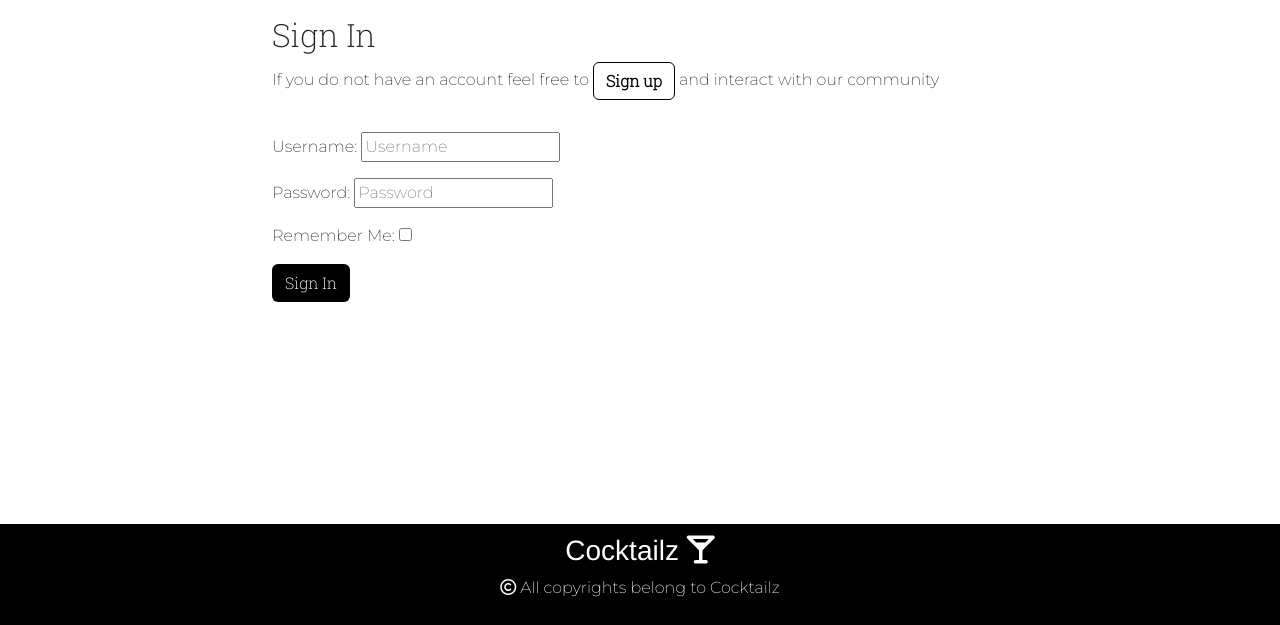
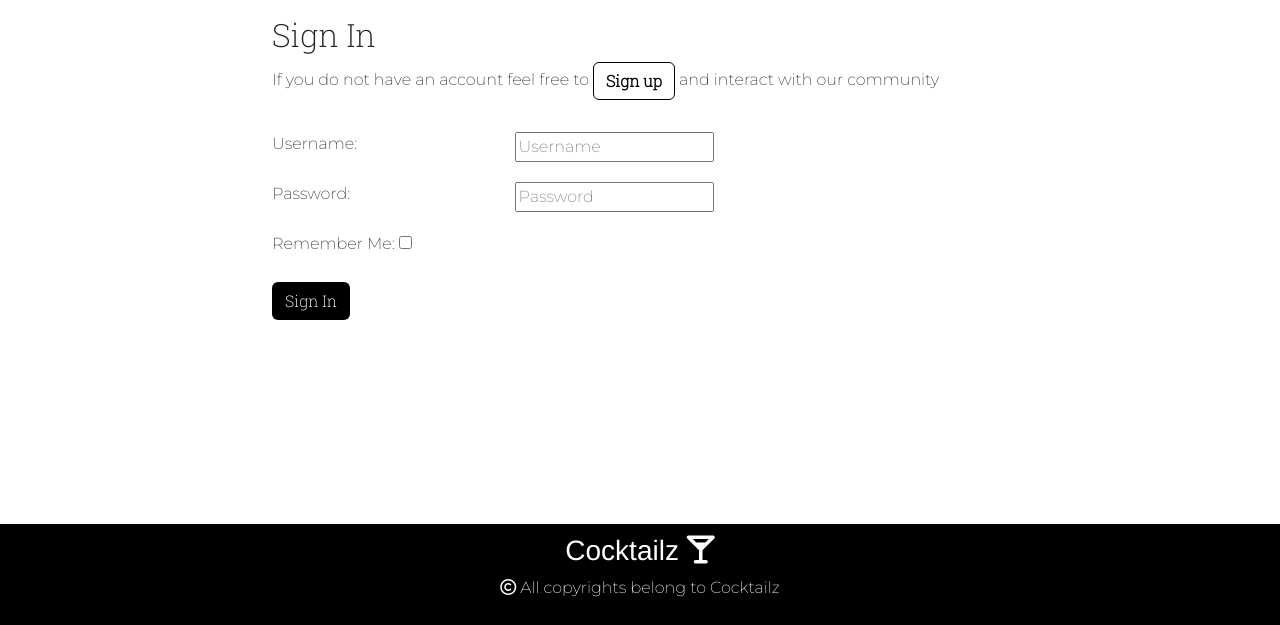
Before and after one commit to antoniog675/PP4-Full-Stack_ToolKit, a Django app: page /accounts/login/ in a window 1280 px wide. Shown: the part 82-707 px from the top of the page. Run offline with Django 3.2, Linux system fonts and the light colour scheme; some libraries are stand-ins or nearby versions; some web fonts are replaced.

Commit message:
styled user login, logout and registration

```diff
--- a/static/css/style.css
+++ b/static/css/style.css
@@ -173,3 +173,23 @@ p {
     background-color: white;
     border-color: black;
 }
+
+/* Sign up form */
+
+form {
+    width: 60%;
+}
+
+label {
+    margin-bottom: 10px;
+}
+
+input {
+    float: right;
+    margin-bottom: 10px;
+
+}
+
+#id_remember {
+    float:none;
+}
--- a/templates/account/logout.html
+++ b/templates/account/logout.html
@@ -6,14 +6,14 @@
 
 {% block content %}
 <div class="container">
-  <div class="row">
+  <div class="row" style="justify-content: end;">
     <div class="col-md-8 mt-3 offset-md-2">
       <h3>{% trans "Sign Out" %}</h3>
 
       <p>{% trans 'Are you sure you want to sign out?' %}</p>
     </div>
   </div>
-  <div class="row">
+  <div class="row" style="justify-content: end;">
     <div class="col-md-8 mt-3 offset-md-2">
 
       <form method="post" action="{% url 'account_logout' %}">
--- a/templates/base.html
+++ b/templates/base.html
@@ -92,7 +92,7 @@
           let messages = document.getElementById('msg');
           let alert = new bootstrap.Alert(messages);
           alert.close();
-      }, 2500);
+      }, 2000);
   </script>
   </footer>
 </body>
```
Also changed, not shown: templates/index.html (+8 -1 lines).
